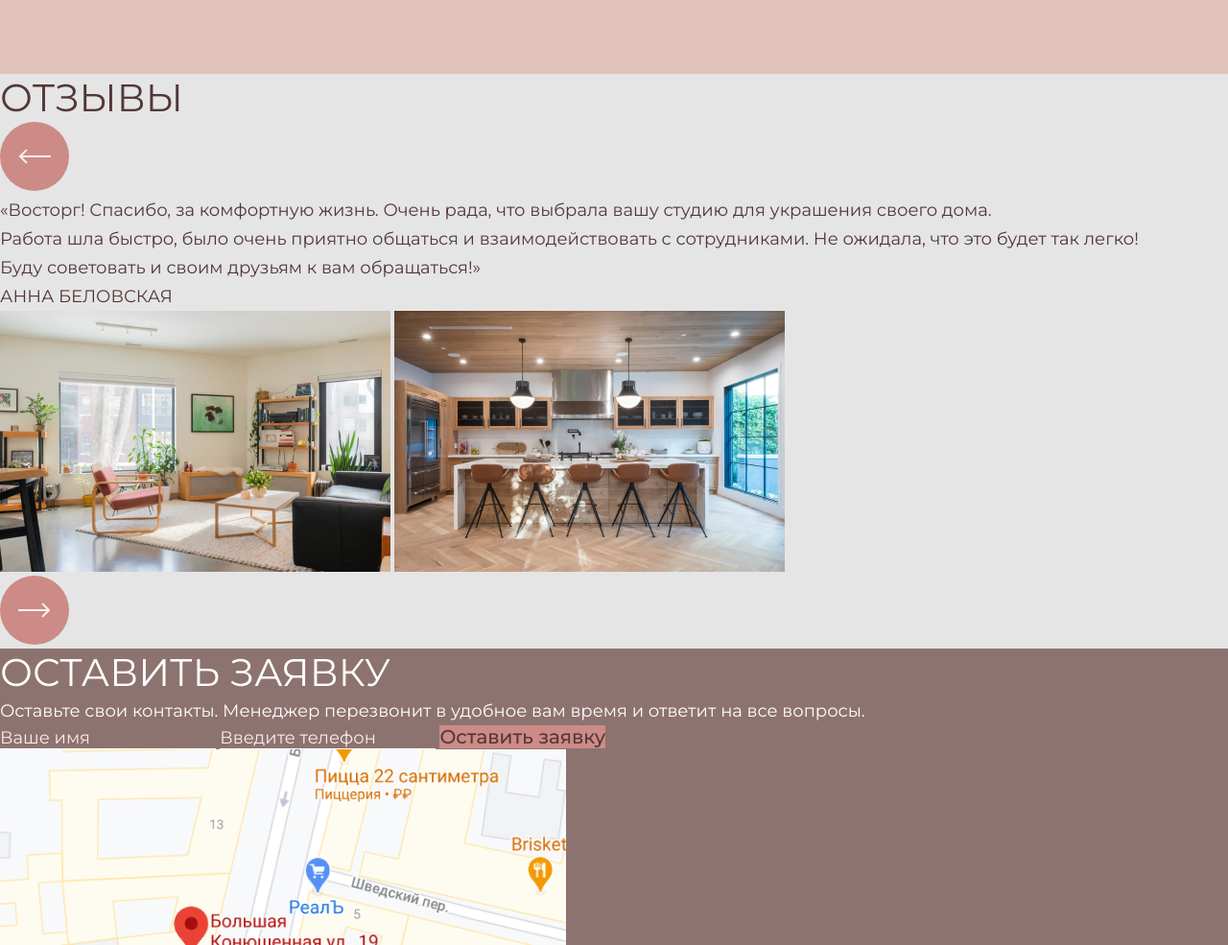
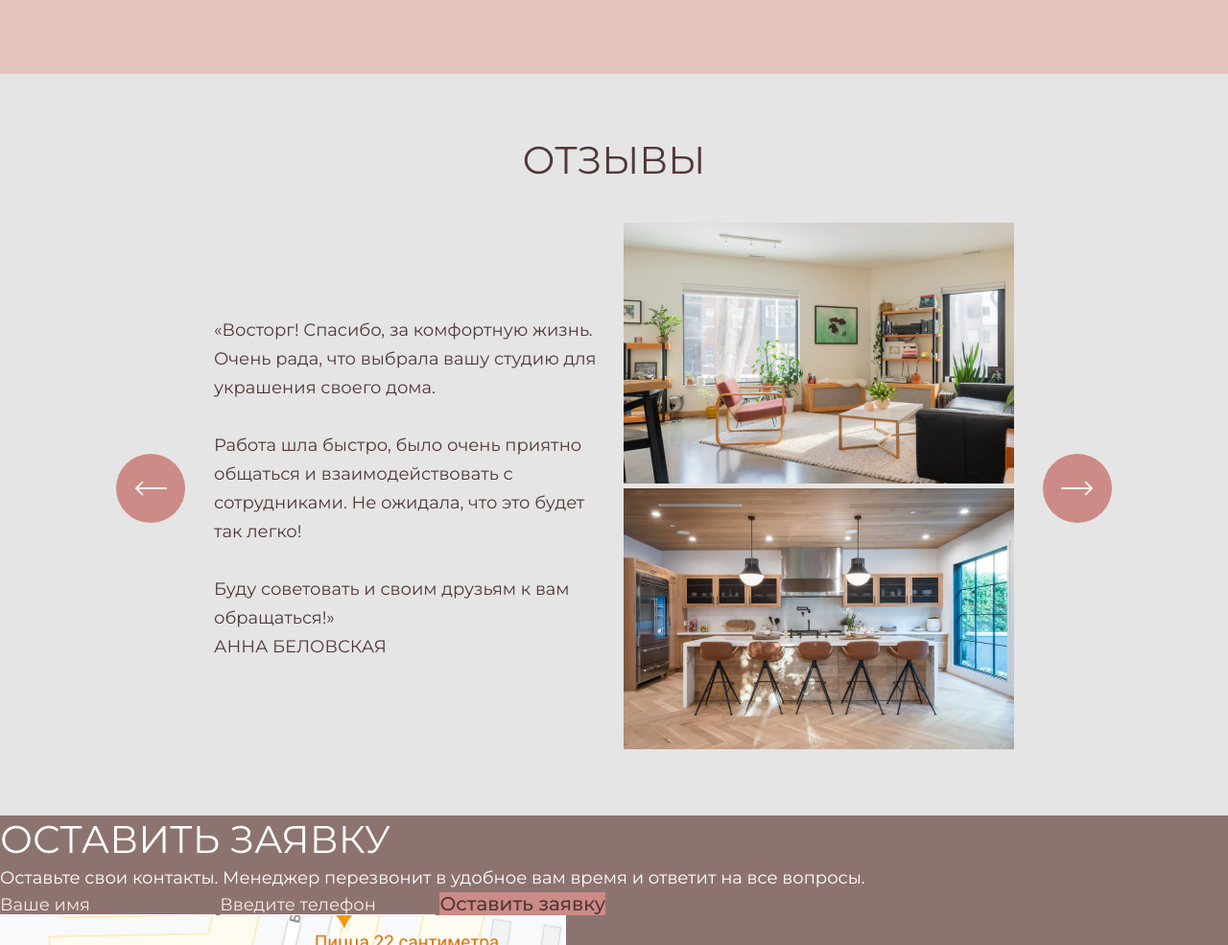
Before and after one commit to KhokhlovKirill/scandi, a plain HTML site: page src/index.html in a window 1280 px wide. Shown: the part 3786-4771 px from the top of the page at 96% size. Drawn offline with Linux system fonts and the light colour scheme.

Commit message:
Added styles for feedbacks section
- Added styles for feedbacks section
- Added some changes in index.html

```diff
--- a/src/css/style.css
+++ b/src/css/style.css
@@ -490,9 +490,31 @@ body {
 /* / How we work */
 
 /* Feedback */
+.feedback {
+    margin-bottom: 65px;
+}
+
+.feedback-container {
+    display: flex;
+    flex-direction: column;
+    align-items: center;
+}
+
+.feedback-h2 {
+    margin-top: 65px;
+    margin-bottom: 40px;
+}
+
+.feedback-slider {
+    display: flex;
+    align-items: center;
+}
+
 .feedback-slider-button {
     width: 72px;
     height: 72px;
+
+    cursor: pointer;
 
     border: none;
     border-radius: 50%;
@@ -507,7 +529,18 @@ body {
     transform: rotate(180deg);
 }
 
+.feedback-card {
+    display: flex;
+    justify-content: center;
+    align-items: center;
+    column-gap: 20px;
+
+    padding: 0 30px;
+}
+
 .feedback-text {
+    width: 407px;
+
     font-style: normal;
     font-weight: 400;
     font-size: 18px;
@@ -524,6 +557,10 @@ body {
     line-height: 30px;
 
     color: #533738;
+}
+
+.feedback-images-block {
+    width: 407px;
 }
 
 /* / Feedback */
--- a/src/index.html
+++ b/src/index.html
@@ -174,6 +174,7 @@
         </div>
     </section>
     <section class="feedback" id="feedback">
+        <div class="container feedback-container">
             <h2 class="feedback-h2 h2">Отзывы</h2>
             <div class="feedback-slider">
                 <button class="feedback-slider-button feedback-slider-left-button" id="lastFeedback"></button>
@@ -181,9 +182,9 @@
                     <div class="feedback-text-block">
                         <blockquote class="feedback-text">
                             <p class="feedback-text-paragraph">«Восторг! Спасибо, за комфортную жизнь. Очень рада, что
-                            выбрала вашу студию для украшения своего дома.</p>
+                                выбрала вашу студию для украшения своего дома.<br><br></p>
                             <p class="feedback-text-paragraph">Работа шла быстро, было очень приятно общаться и
-                            взаимодействовать с сотрудниками. Не ожидала, что это будет так легко!
+                                взаимодействовать с сотрудниками. Не ожидала, что это будет так легко!<br><br>
                             </p>
                             <p class="feedback-text-paragraph">Буду советовать и своим друзьям к вам обращаться!»</p>
                         </blockquote>
@@ -195,6 +196,7 @@
                     </div>
                 </article>
                 <button class="feedback-slider-button feedback-slider-right-button" id="nextFeedback"></button>
+            </div>
         </div>
     </section>
     <section class="leave-request" id="leaveRequest">
```
Lines whose indentation alone changed are shown as unchanged.
